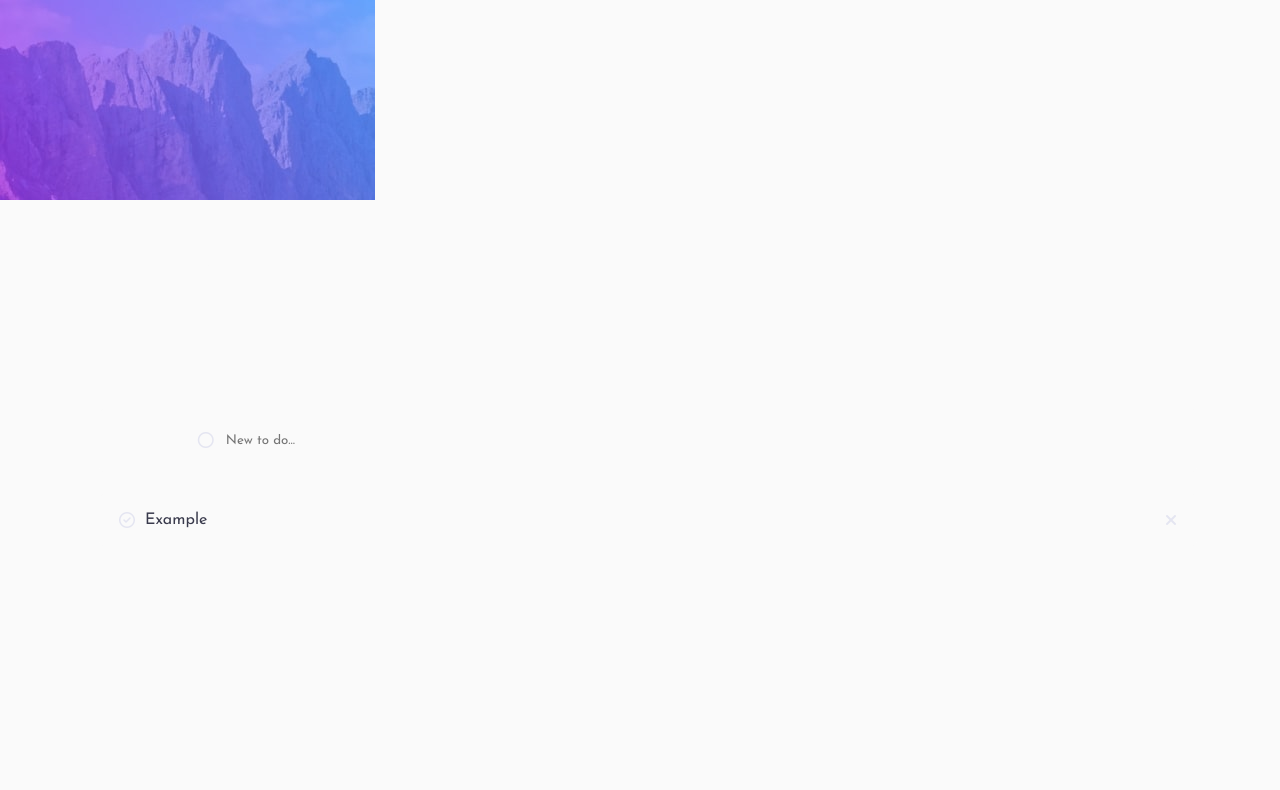
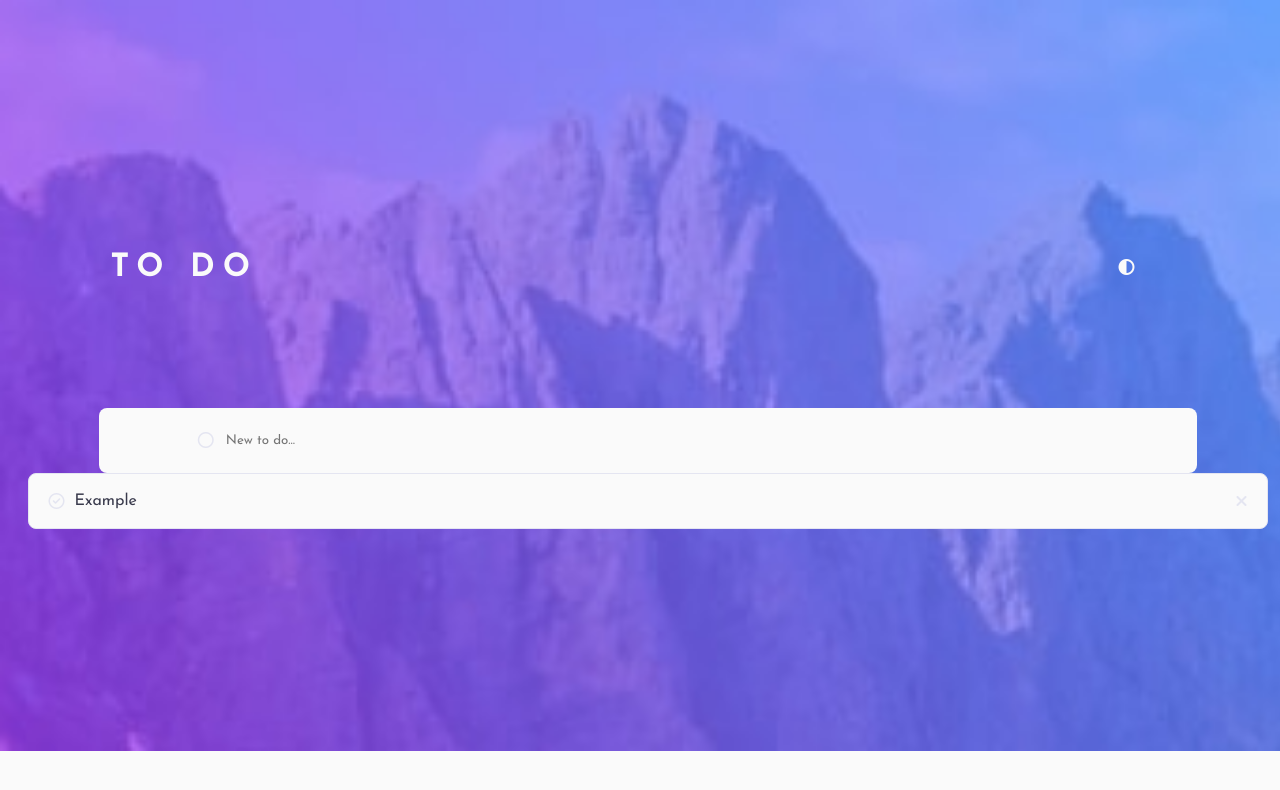
Before and after one commit to Bney28/To-Do-List-Sprint-2, a React (Create React App) app: page / in a window 1280 px wide. Shown: the top 790 px of the page. Built offline with nearby package versions, Linux system fonts and the light colour scheme.

Commit message:
feat: sass updated

```diff
--- a/src/styles/CSSItems.css
+++ b/src/styles/CSSItems.css
@@ -10,16 +10,26 @@ body {
   background-image: url("../images/bg-mobile-light.jpg");
   background-color: hsl(236deg, 33%, 92%);
   background-repeat: no-repeat;
-  width: 100vw;
+  background-position: top;
+  background-size: 110%;
+}
+
+.div-ppal {
+  width: 88%;
+  height: 250px;
+  margin: 20px auto;
+  border-radius: 8px;
+  background-color: hsl(0deg, 0%, 98%);
 }
 
 .cont-item {
   background-color: hsl(0deg, 0%, 98%);
   display: flex;
-  width: 85%;
+  width: 96%;
   padding: 3px 5px;
-  margin: 20px auto;
+  margin: auto;
   border-radius: 8px;
+  border: 0.5px hsl(236deg, 33%, 92%) solid;
   align-items: center;
   justify-content: space-between;
 }
--- a/src/styles/Items.sass
+++ b/src/styles/Items.sass
@@ -1,13 +1,22 @@
 @import url('https://fonts.googleapis.com/css2?family=Josefin+Sans:wght@400;700&display=swap')
 @import "general.sass"
+
+.div-ppal
+    width: 88%
+    height: 250px
+    margin: 20px auto
+    border-radius: 8px
+    background-color: $Very-Light-Gray
+
 
 .cont-item
     background-color: $Very-Light-Gray
     display: flex
-    width: 85%
+    width: 96%
     padding: 3px 5px
-    margin: 20px auto
+    margin: auto
     border-radius: 8px
+    border: 0.5px $Very-Light-Grayish-Blue solid
     align-items: center
     justify-content: space-between
 
--- a/src/styles/general.sass
+++ b/src/styles/general.sass
@@ -26,4 +26,5 @@ body
     background-image: url("../images/bg-mobile-light.jpg")
     background-color: $Very-Light-Grayish-Blue
     background-repeat: no-repeat
-    width: 100vw
+    background-position: top
+    background-size: 110%
```
Also changed, not shown: 1 other file (tests, documents, lock files or other folders).
